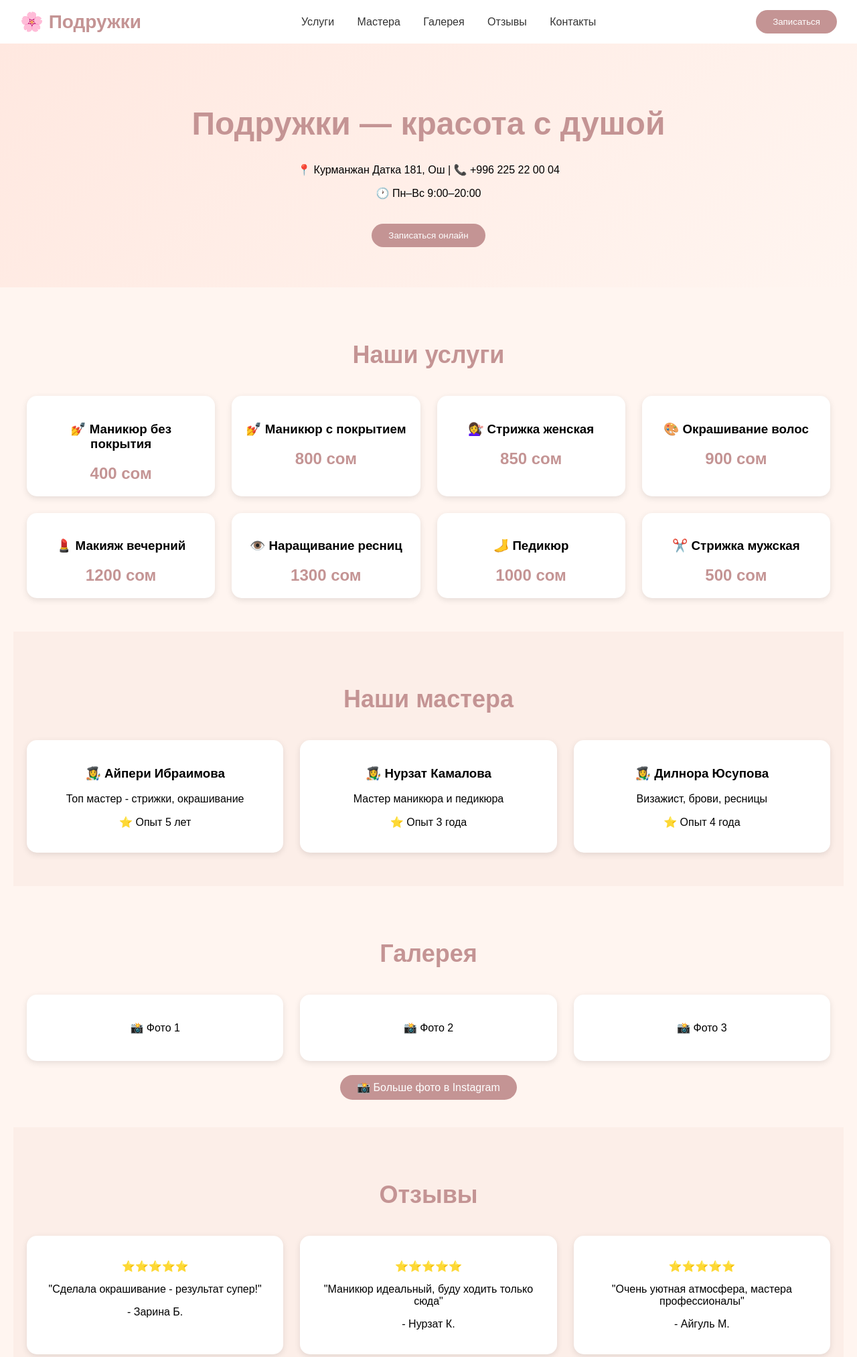
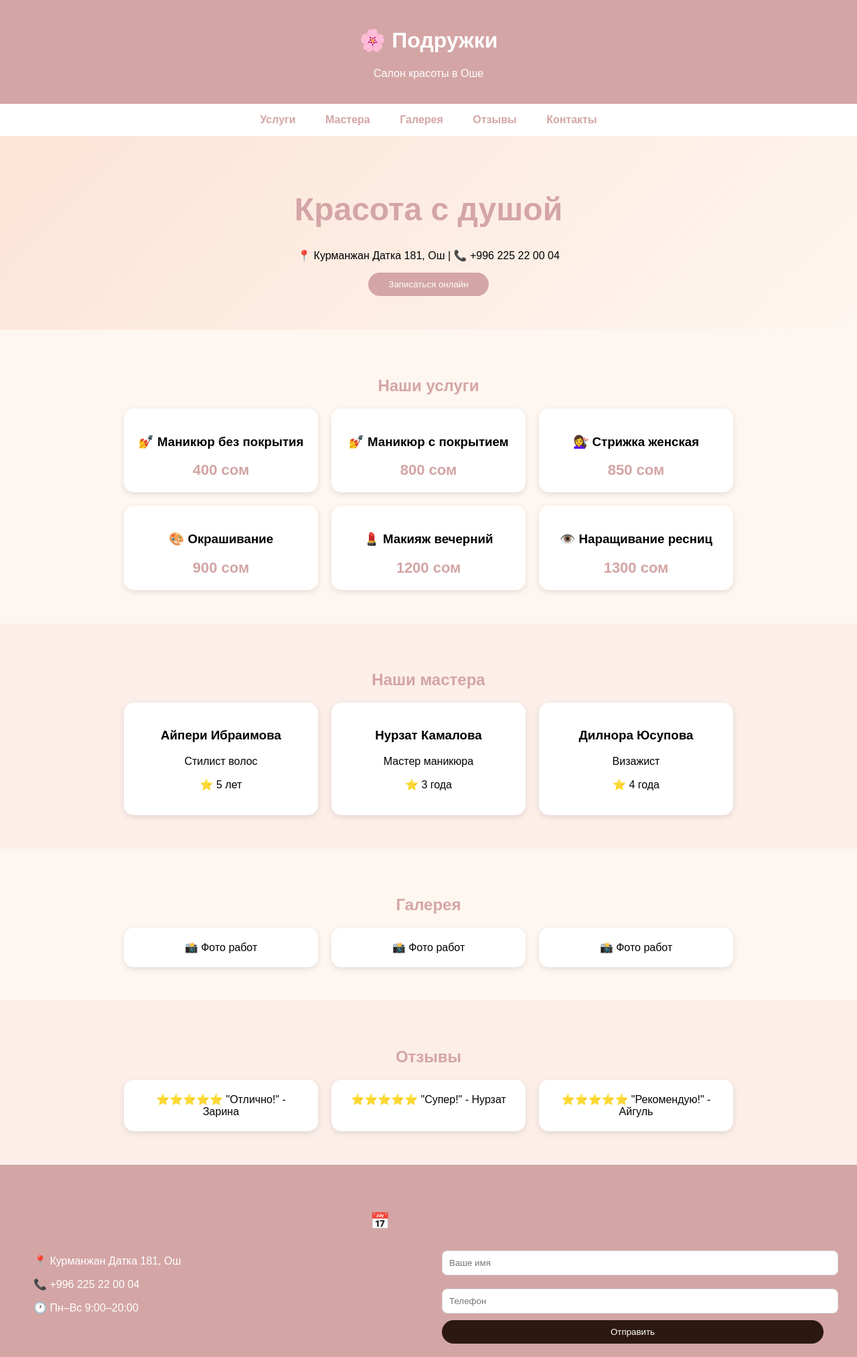
Before and after one commit to iasemin005-arch/yasemin_salon, a Django app: page / in a window 1280 px wide. Shown: the top 2026 px of the page at 67% size. Run offline with Django 5.2, Linux system fonts and the light colour scheme.

Commit message:
Update home.html

```diff
--- a/templates/salon/home.html
+++ b/templates/salon/home.html
@@ -1,115 +1,32 @@
-{% load static %}
 <!DOCTYPE html>
-<html lang="ru">
+<html>
 <head>
     <meta charset="UTF-8">
-    <meta name="viewport" content="width=device-width, initial-scale=1.0">
-    <title>Подружки - Салон красоты в Оше</title>
+    <title>Подружки - Салон красоты</title>
     <style>
-        body {
-            margin: 0;
-            font-family: Arial, sans-serif;
-            background: #fff5f0;
-        }
-        .header {
-            background: white;
-            padding: 15px 30px;
-            display: flex;
-            justify-content: space-between;
-            align-items: center;
-            box-shadow: 0 2px 5px rgba(0,0,0,0.1);
-        }
-        .logo {
-            font-size: 28px;
-            font-weight: bold;
-            color: #c49494;
-        }
-        .nav a {
-            margin: 0 15px;
-            text-decoration: none;
-            color: #333;
-        }
-        .btn {
-            background: #c49494;
-            color: white;
-            padding: 10px 25px;
-            border: none;
-            border-radius: 30px;
-            cursor: pointer;
-        }
-        .hero {
-            text-align: center;
-            padding: 60px 20px;
-            background: linear-gradient(135deg, #ffe8e0, #fff5f0);
-        }
-        .hero h1 {
-            font-size: 48px;
-            color: #c49494;
-        }
-        .section {
-            padding: 50px 20px;
-            max-width: 1200px;
-            margin: 0 auto;
-        }
-        .section h2 {
-            text-align: center;
-            font-size: 36px;
-            color: #c49494;
-        }
-        .grid {
-            display: grid;
-            grid-template-columns: repeat(auto-fit, minmax(280px, 1fr));
-            gap: 25px;
-            margin-top: 40px;
-        }
-        .card {
-            background: white;
-            padding: 20px;
-            border-radius: 15px;
-            box-shadow: 0 3px 10px rgba(0,0,0,0.1);
-            text-align: center;
-        }
-        .price {
-            color: #c49494;
-            font-size: 24px;
-            font-weight: bold;
-        }
-        .contact-row {
-            display: flex;
-            flex-wrap: wrap;
-            gap: 40px;
-            justify-content: space-between;
-            margin-top: 30px;
-        }
-        .contact-info {
-            flex: 1;
-        }
-        .contact-form {
-            flex: 1;
-        }
-        input, select {
-            width: 100%;
-            padding: 10px;
-            margin: 10px 0;
-            border: 1px solid #ddd;
-            border-radius: 8px;
-        }
-        footer {
-            background: #2c1810;
-            color: white;
-            text-align: center;
-            padding: 30px;
-        }
-        @media (max-width: 700px) {
-            .header { flex-direction: column; gap: 15px; }
-            .nav a { display: inline-block; margin: 5px; }
-        }
+        body { font-family: Arial; margin: 0; padding: 0; background: #fef6f0; }
+        .header { background: #d4a5a5; padding: 20px; text-align: center; color: white; }
+        .nav { background: white; padding: 15px; text-align: center; box-shadow: 0 2px 5px rgba(0,0,0,0.1); }
+        .nav a { margin: 0 20px; text-decoration: none; color: #d4a5a5; font-weight: bold; }
+        .hero { text-align: center; padding: 50px; background: linear-gradient(135deg, #fce4d6, #fef6f0); }
+        .hero h1 { color: #d4a5a5; font-size: 48px; }
+        .section { padding: 50px; max-width: 1200px; margin: auto; }
+        .section h2 { text-align: center; color: #d4a5a5; }
+        .grid { display: flex; flex-wrap: wrap; gap: 20px; justify-content: center; }
+        .card { background: white; padding: 20px; border-radius: 15px; width: 250px; text-align: center; box-shadow: 0 3px 10px rgba(0,0,0,0.1); }
+        .price { color: #d4a5a5; font-size: 22px; font-weight: bold; }
+        footer { background: #2c1810; color: white; text-align: center; padding: 20px; }
+        .btn { background: #d4a5a5; color: white; padding: 10px 30px; border: none; border-radius: 30px; cursor: pointer; }
+        input, select { width: 100%; padding: 10px; margin: 10px 0; border-radius: 8px; border: 1px solid #ddd; }
     </style>
 </head>
 <body>
 
 <div class="header">
-    <div class="logo">🌸 Подружки</div>
+    <h1>🌸 Подружки</h1>
+    <p>Салон красоты в Оше</p>
+</div>
+
 <div class="nav">
     <a href="#services">Услуги</a>
     <a href="#masters">Мастера</a>
@@ -117,14 +34,11 @@
     <a href="#reviews">Отзывы</a>
     <a href="#contact">Контакты</a>
 </div>
-    <button class="btn" onclick="location.href='#booking'">Записаться</button>
-</div>
 
 <div class="hero">
-    <h1>Подружки — красота с душой</h1>
+    <h1>Красота с душой</h1>
     <p>📍 Курманжан Датка 181, Ош | 📞 +996 225 22 00 04</p>
-    <p>🕐 Пн–Вс 9:00–20:00</p>
-    <button class="btn" style="margin-top:20px" onclick="location.href='#booking'">Записаться онлайн</button>
+    <button class="btn" onclick="location.href='#booking'">Записаться онлайн</button>
 </div>
 
 <div id="services" class="section">
@@ -133,65 +47,52 @@
         <div class="card"><h3>💅 Маникюр без покрытия</h3><div class="price">400 сом</div></div>
         <div class="card"><h3>💅 Маникюр с покрытием</h3><div class="price">800 сом</div></div>
         <div class="card"><h3>💇‍♀️ Стрижка женская</h3><div class="price">850 сом</div></div>
-        <div class="card"><h3>🎨 Окрашивание волос</h3><div class="price">900 сом</div></div>
+        <div class="card"><h3>🎨 Окрашивание</h3><div class="price">900 сом</div></div>
         <div class="card"><h3>💄 Макияж вечерний</h3><div class="price">1200 сом</div></div>
         <div class="card"><h3>👁️ Наращивание ресниц</h3><div class="price">1300 сом</div></div>
-        <div class="card"><h3>🦶 Педикюр</h3><div class="price">1000 сом</div></div>
-        <div class="card"><h3>✂️ Стрижка мужская</h3><div class="price">500 сом</div></div>
     </div>
 </div>
 
 <div id="masters" class="section" style="background:#fceee8">
     <h2>Наши мастера</h2>
     <div class="grid">
-        <div class="card"><h3>👩‍🎨 Айпери Ибраимова</h3><p>Топ мастер - стрижки, окрашивание</p><p>⭐ Опыт 5 лет</p></div>
-        <div class="card"><h3>👩‍🎨 Нурзат Камалова</h3><p>Мастер маникюра и педикюра</p><p>⭐ Опыт 3 года</p></div>
-        <div class="card"><h3>👩‍🎨 Дилнора Юсупова</h3><p>Визажист, брови, ресницы</p><p>⭐ Опыт 4 года</p></div>
+        <div class="card"><h3>Айпери Ибраимова</h3><p>Стилист волос</p><p>⭐ 5 лет</p></div>
+        <div class="card"><h3>Нурзат Камалова</h3><p>Мастер маникюра</p><p>⭐ 3 года</p></div>
+        <div class="card"><h3>Дилнора Юсупова</h3><p>Визажист</p><p>⭐ 4 года</p></div>
     </div>
 </div>
 
 <div id="gallery" class="section">
     <h2>Галерея</h2>
     <div class="grid">
-        <div class="card" style="padding:40px">📸 Фото 1</div>
-        <div class="card" style="padding:40px">📸 Фото 2</div>
-        <div class="card" style="padding:40px">📸 Фото 3</div>
-    </div>
-    <div style="text-align:center; margin-top:30px">
-        <a href="https://instagram.com/salon_podruzhki_osh" class="btn" style="background:#c49494; color:white; text-decoration:none;" target="_blank">📸 Больше фото в Instagram</a>
+        <div class="card">📸 Фото работ</div>
+        <div class="card">📸 Фото работ</div>
+        <div class="card">📸 Фото работ</div>
     </div>
 </div>
 
 <div id="reviews" class="section" style="background:#fceee8">
     <h2>Отзывы</h2>
     <div class="grid">
-        <div class="card"><p>⭐⭐⭐⭐⭐</p><p>"Сделала окрашивание - результат супер!"</p><p>- Зарина Б.</p></div>
-        <div class="card"><p>⭐⭐⭐⭐⭐</p><p>"Маникюр идеальный, буду ходить только сюда"</p><p>- Нурзат К.</p></div>
-        <div class="card"><p>⭐⭐⭐⭐⭐</p><p>"Очень уютная атмосфера, мастера профессионалы"</p><p>- Айгуль М.</p></div>
+        <div class="card">⭐⭐⭐⭐⭐ "Отлично!" - Зарина</div>
+        <div class="card">⭐⭐⭐⭐⭐ "Супер!" - Нурзат</div>
+        <div class="card">⭐⭐⭐⭐⭐ "Рекомендую!" - Айгуль</div>
     </div>
 </div>
 
-<div id="booking" class="section" style="background:#c49494; color:white">
-    <h2 style="color:white">📅 Записаться на прием</h2>
-    <div class="contact-row">
-        <div class="contact-info">
-            <p><strong>📍 Адрес:</strong> Курманжан Датка 181, Ош</p>
-            <p><strong>📞 Телефон:</strong> +996 225 22 00 04</p>
-            <p><strong>📱 WhatsApp:</strong> +996 225 22 00 04</p>
-            <p><strong>🕐 Режим работы:</strong> Пн–Вс 9:00–20:00</p>
+<div id="booking" class="section" style="background:#d4a5a5; color:white">
+    <h2>📅 Записаться</h2>
+    <div style="display: flex; flex-wrap: wrap; gap: 40px;">
+        <div style="flex:1">
+            <p>📍 Курманжан Датка 181, Ош</p>
+            <p>📞 +996 225 22 00 04</p>
+            <p>🕐 Пн–Вс 9:00–20:00</p>
         </div>
-        <div class="contact-form">
+        <div style="flex:1">
             <form id="bookForm">
                 <input type="text" placeholder="Ваше имя" required>
                 <input type="tel" placeholder="Телефон" required>
-                <select>
-                    <option>Маникюр - 400/800 сом</option>
-                    <option>Стрижка - 500/850 сом</option>
-                    <option>Окрашивание - 900 сом</option>
-                    <option>Макияж - 1200 сом</option>
-                    <option>Ресницы - 1300 сом</option>
-                </select>
-                <button class="btn" style="background:#2c1810; color:white; width:100%">Отправить заявку</button>
+                <button class="btn" style="background:#2c1810; width:100%">Отправить</button>
             </form>
         </div>
     </div>
@@ -199,27 +100,18 @@
 
 <div id="contact" class="section">
     <h2>Контакты</h2>
-    <div class="contact-row">
-        <div class="contact-info">
-            <p><strong>📍 Адрес:</strong> г. Ош, Курманжан Датка 181</p>
-            <p><strong>📞 Телефон:</strong> +996 225 22 00 04</p>
-            <p><strong>📸 Instagram:</strong> @salon_podruzhki_osh</p>
-        </div>
-        <div class="contact-info">
-            <a href="https://wa.me/996225220004" style="background:#25D366; color:white; padding:10px 20px; border-radius:30px; text-decoration:none;">💬 WhatsApp</a>
-            <a href="https://instagram.com/salon_podruzhki_osh" style="background:#E4405F; color:white; padding:10px 20px; border-radius:30px; text-decoration:none; margin-left:10px;">📸 Instagram</a>
-        </div>
-    </div>
+    <p style="text-align:center">📸 Instagram: @salon_podruzhki_osh</p>
+    <p style="text-align:center">💬 WhatsApp: +996 225 22 00 04</p>
 </div>
 
 <footer>
-    <p>© 2026 Салон красоты Подружки • Ош, Кыргызстан</p>
+    <p>© 2026 Подружки • Ош, Кыргызстан</p>
 </footer>
 
 <script>
     document.getElementById('bookForm')?.addEventListener('submit', function(e) {
         e.preventDefault();
-        alert('✅ Заявка отправлена! Мы перезвоним вам.');
+        alert('✅ Заявка отправлена!');
         this.reset();
     });
 </script>
```
Lines whose indentation alone changed are shown as unchanged.
